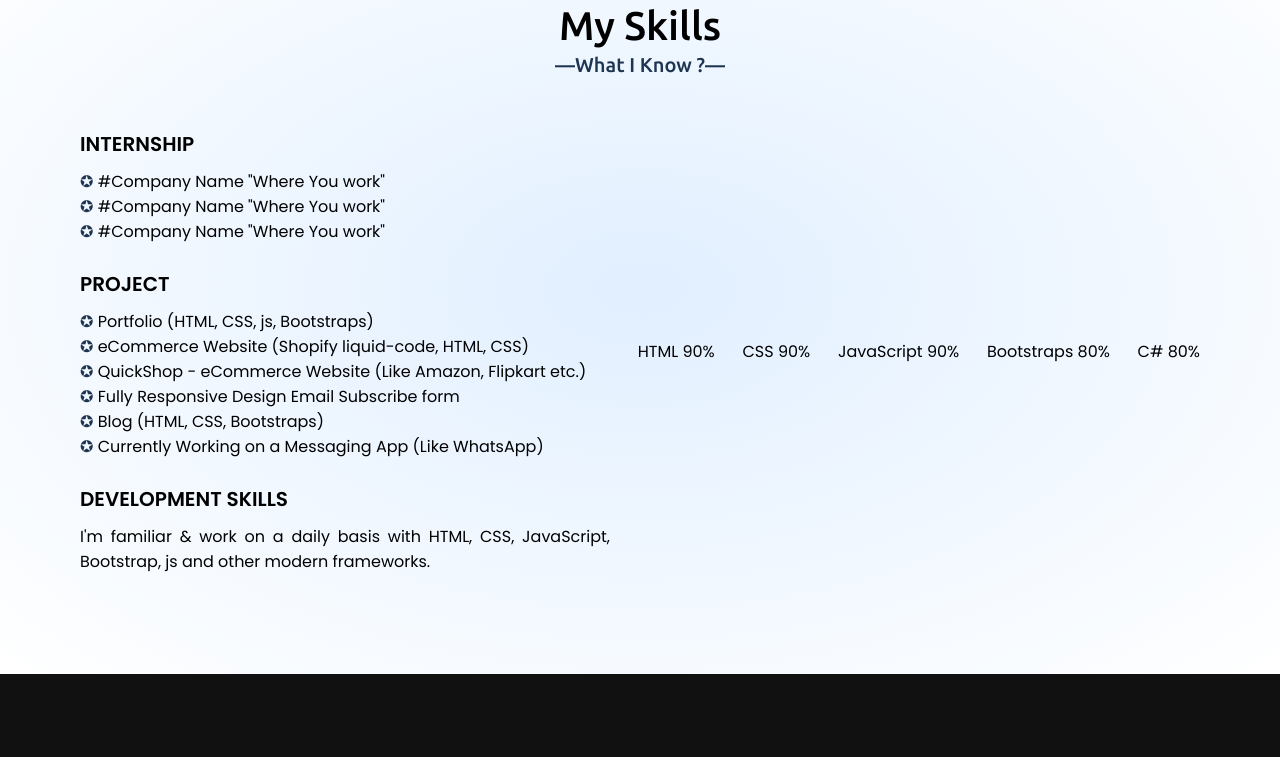
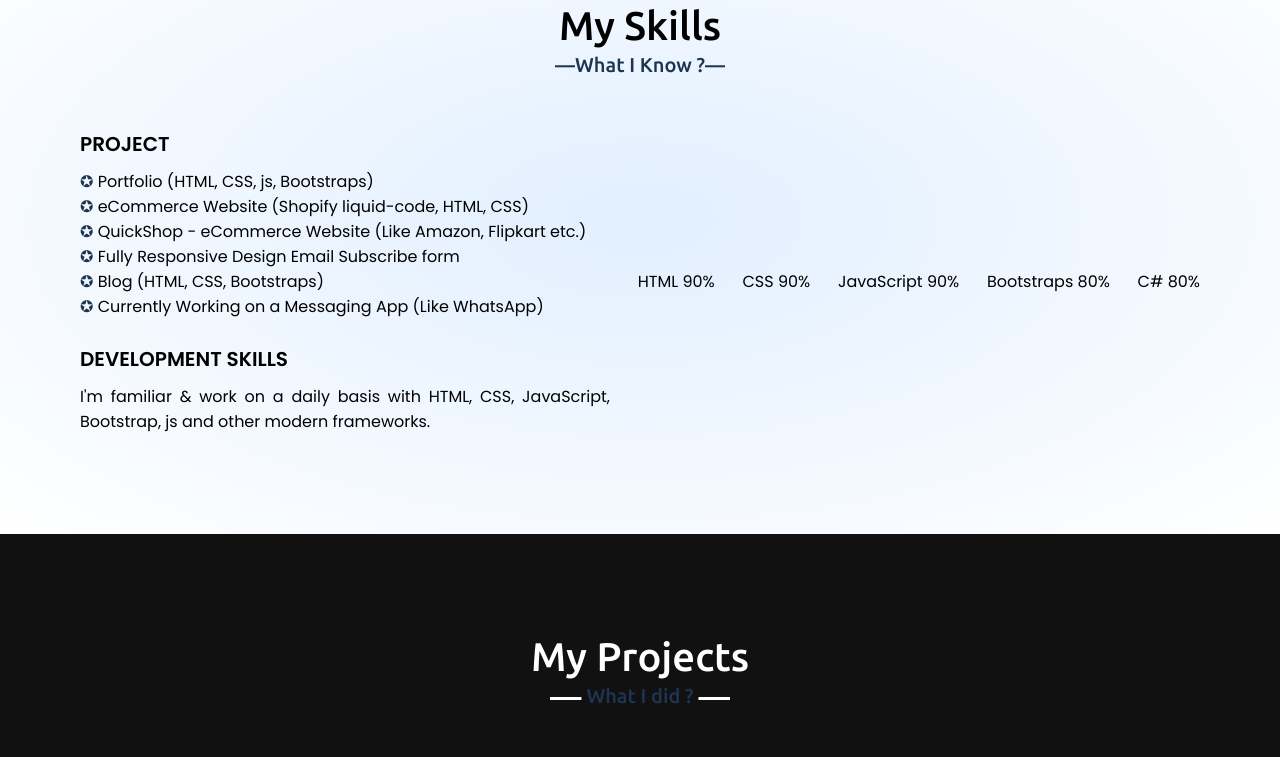
Before and after one commit to fredc01/flc, a plain HTML site: page index.html in a window 1280 px wide. Shown: the part 2312-3069 px from the top of the page. Drawn offline with nearby package versions, Linux system fonts and the light colour scheme.

Commit message:
update
test

```diff
--- a/index.html
+++ b/index.html
@@ -101,17 +101,7 @@
           <h2 class="title">My Skills</h2>
           <div class="skills-content">
             <div class="column left">
-
-              <div class="text">INTERNSHIP</div>
-              <p>
-                <li class="intern">#Company Name "Where You work"</li>
-                <li class="intern">#Company Name "Where You work"</li>
-                <li class="intern">#Company Name "Where You work"</li>
-              </p>
-
-              <br>
               <div class="text">PROJECT</div>
-
               <p>
                 <li class="project">Portfolio (HTML, CSS, js, Bootstraps)</li>
                 <li class="project">eCommerce Website (Shopify liquid-code, HTML, CSS)</li>
```
